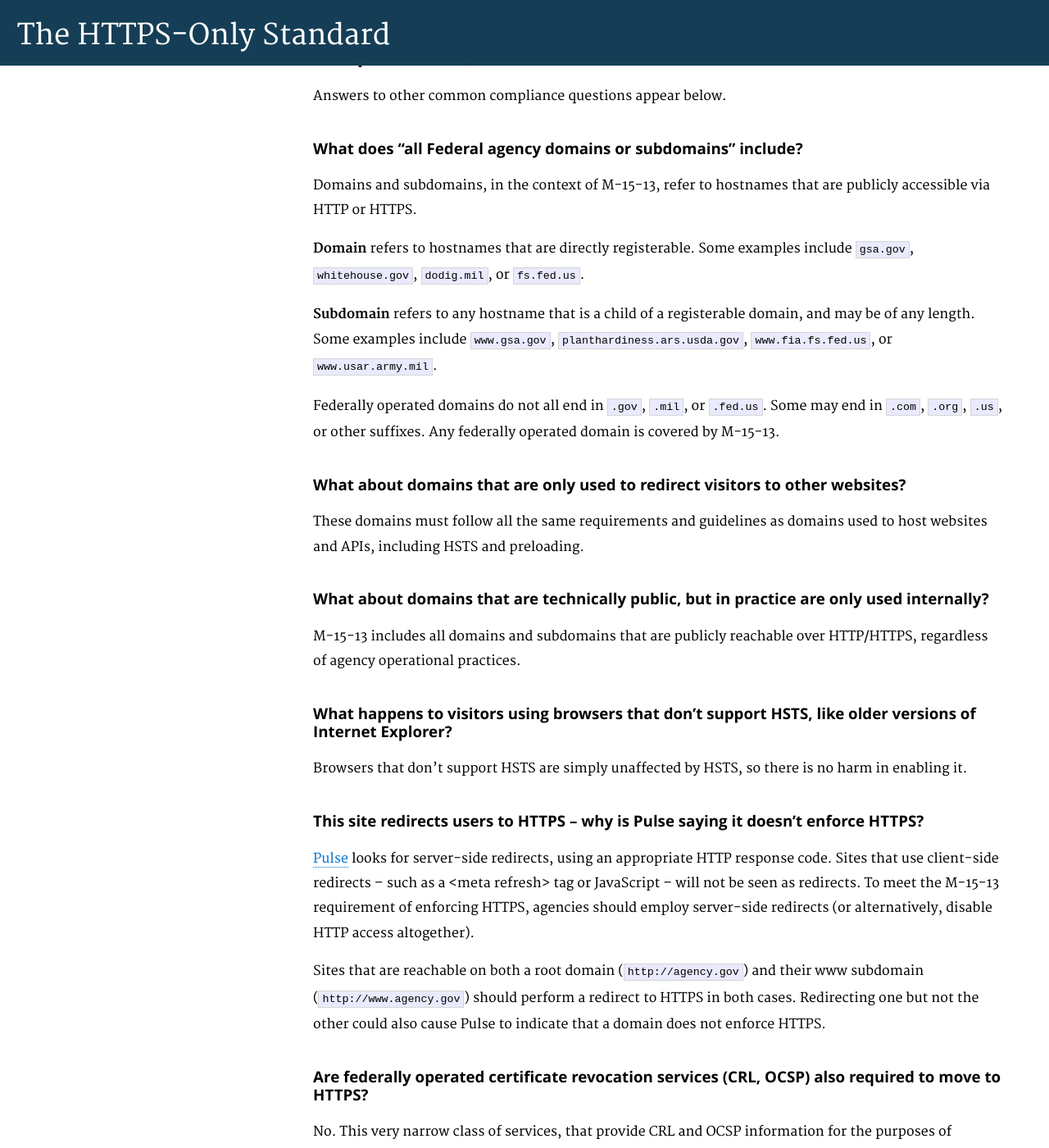
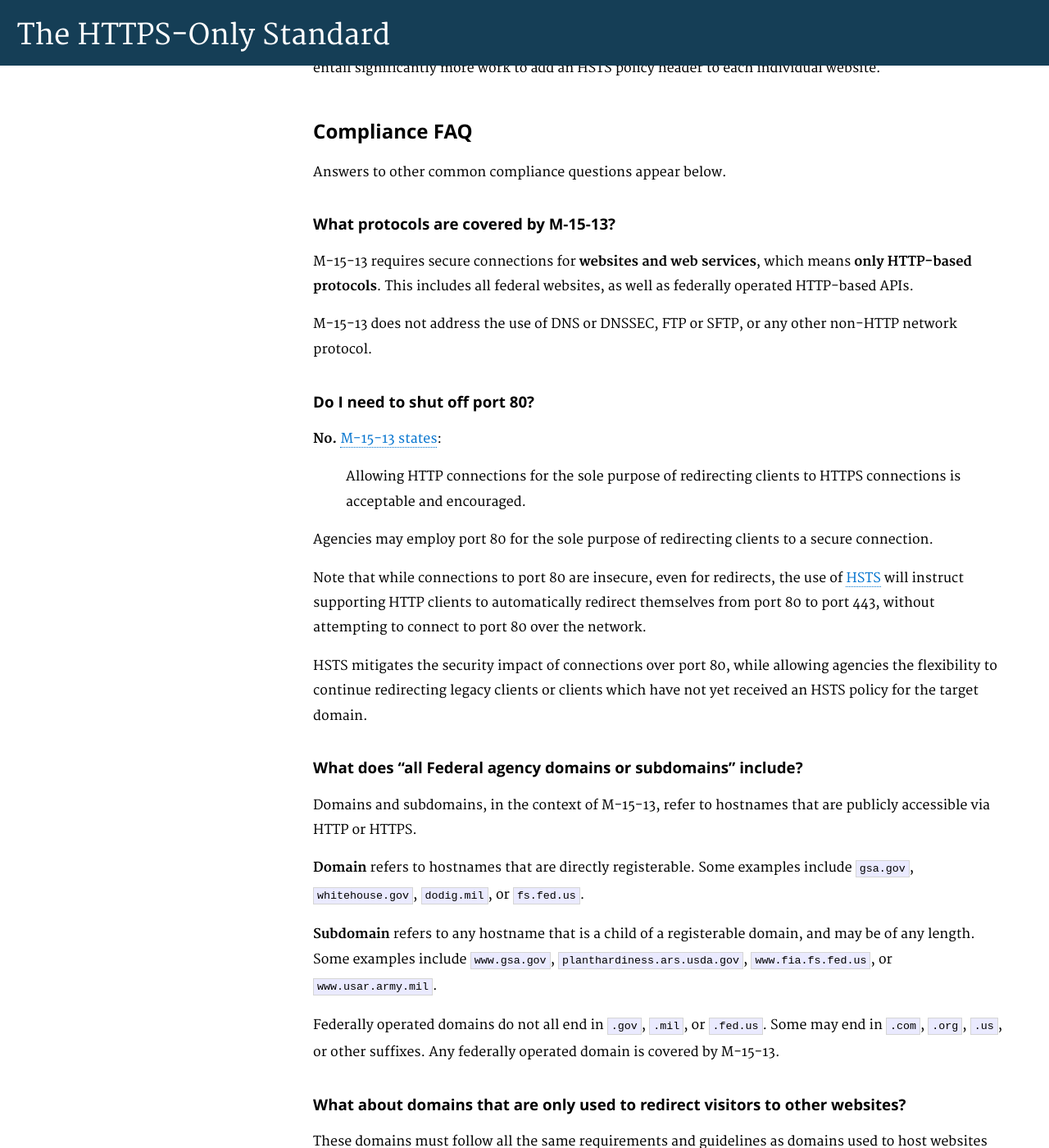
Before and after one commit to GSA/https, a Jekyll site: the page built from pages/guide.md, in a window 1280 px wide and 1400 px high, scrolled down 2529 px. Shown: the whole window at 82% size. Built offline with Jekyll 4.4.1, drawn with Linux system fonts in a browser that asks for light colours; Markdown is read by kramdown in place of the engine named in the settings; some of the changed text lies outside the part shown.

Commit message:
Clarify non-HTTP protocols and the use of port 80 (#207)
* clarify that non-HTTP protocols are not covered

* add FAQ item about cutitng off port 80

* fix links and ToC, tweak wording

```diff
--- a/pages/guide.md
+++ b/pages/guide.md
@@ -14,13 +14,15 @@ This page provides implementation guidance for agencies by the White House Offic
 * [Compliance and best practice checklist](#compliance-and-best-practice-checklist)
 * [Options for HSTS compliance](#options-for-hsts-compliance)
 * [Compliance FAQ](#compliance-faq)
-  * [What does "all Federal agency domains or subdomains" include?](#what-does-"all-federal-agency-domains-or-subdomains"-include?)
-  * [What about domains that are only used to redirect visitors to other websites?](#what-about-domains-that-are-only-used-to-redirect-visitors-to-other-websites?)
-  * [What about domains that are technically public, but in practice are only used internally?](#what-about-domains-that-are-technically-public,-but-in-practice-are-only-used-internally?)
-  * [What happens to visitors using browsers that don&rsquo;t support HSTS, like older versions of Internet Explorer?](#what-happens-to-visitors-using-browsers-that-don't-support-hsts,-like-older-versions-of-internet-explorer?)
-  * [This site redirects users to HTTPS -- why is Pulse saying it doesn't enforce HTTPS?](#this-site-redirects-users-to-https----why-is-pulse-saying-it-doesn't-enforce-https?)
-  * [Are federally operated certificate revocation services (CRL, OCSP) also required to move to HTTPS?](#are-federally-operated-certificate-revocation-services-(crl,-ocsp)-also-required-to-move-to-https?)
-  * [What if I'm using a federally issued certificate -- such as from the Federal PKI or Department of Defense -- for my web service?](#what-if-i'm-using-a-federally-issued-certificate----such-as-from-the-federal-pki-or-department-of-defense----for-my-web-service?)
+  * [What protocols are covered by M-15-13?](#what-protocols-are-covered-by-m-15-13%3f)
+  * [Do I need to shut off port 80?](do-i-need-to-shut-off-port-80%3f)
+  * [What does "all Federal agency domains or subdomains" include?](#what-does-"all-federal-agency-domains-or-subdomains"-include%3f)
+  * [What about domains that are only used to redirect visitors to other websites?](#what-about-domains-that-are-only-used-to-redirect-visitors-to-other-websites%3f)
+  * [What about domains that are technically public, but in practice are only used internally?](#what-about-domains-that-are-technically-public,-but-in-practice-are-only-used-internally%3f)
+  * [What happens to visitors using browsers that don&rsquo;t support HSTS, like older versions of Internet Explorer?](#what-happens-to-visitors-using-browsers-that-don't-support-hsts,-like-older-versions-of-internet-explorer%3f)
+  * [This site redirects users to HTTPS -- why is Pulse saying it doesn't enforce HTTPS?](#this-site-redirects-users-to-https----why-is-pulse-saying-it-doesn't-enforce-https%3f)
+  * [Are federally operated certificate revocation services (CRL, OCSP) also required to move to HTTPS?](#are-federally-operated-certificate-revocation-services-(crl,-ocsp)-also-required-to-move-to-https%3f)
+  * [What if I'm using a federally issued certificate -- such as from the Federal PKI or Department of Defense -- for my web service?](#what-if-i'm-using-a-federally-issued-certificate----such-as-from-the-federal-pki-or-department-of-defense----for-my-web-service%3f)
 
 
 ## Compliance and best practice checklist
@@ -74,6 +76,24 @@ This approach allows agencies the flexibility to focus only on publicly accessib
 
 Answers to other common compliance questions appear below.
 
+### What protocols are covered by M-15-13?
+
+M-15-13 requires secure connections for **websites and web services**, which means **only HTTP-based protocols**. This includes all federal websites, as well as federally operated HTTP-based APIs.
+
+M-15-13 does not address the use of DNS or DNSSEC, FTP or SFTP, or any other non-HTTP network protocol.
+
+### Do I need to shut off port 80?
+
+**No.** [M-15-13 states](https://https.cio.gov/#footnote-3):
+
+> Allowing HTTP connections for the sole purpose of redirecting clients to HTTPS connections is acceptable and encouraged.
+
+Agencies may employ port 80 for the sole purpose of redirecting clients to a secure connection.
+
+Note that while connections to port 80 are insecure, even for redirects, the use of [HSTS](/hsts/]) will instruct supporting HTTP clients to automatically redirect themselves from port 80 to port 443, without attempting to connect to port 80 over the network.
+
+HSTS mitigates the security impact of connections over port 80, while allowing agencies the flexibility to continue redirecting legacy clients or clients which have not yet received an HSTS policy for the target domain.
+
 ### What does "all Federal agency domains or subdomains" include?
 
 Domains and subdomains, in the context of M-15-13, refer to hostnames that are publicly accessible via HTTP or HTTPS.
@@ -123,7 +143,7 @@ Agencies are encouraged to operate OCSP and CRL services via hostnames specifica
 
 ### What if I'm using a federally issued certificate -- such as from the Federal PKI or Department of Defense -- for my web service?
 
-There are [no restrictions on acceptable certificate authorities](/certificates/#are-there-federal-restrictions-on-acceptable-certificate-authorities-to-use?) agencies might use to meet the requirements of M-15-13.
+There are [no restrictions on acceptable certificate authorities](/certificates/#are-there-federal-restrictions-on-acceptable-certificate-authorities-to-use%3f) agencies might use to meet the requirements of M-15-13.
 
 However, M-15-13 requires agencies to do more than just redirect HTTP traffic to HTTPS. It also requires agencies to enable **[HTTP Strict Transport Security](/hsts/)** (HSTS), as [described above](#options-for-hsts-compliance). HSTS ensures that HTTPS is always used, and protects users from several common vulnerabilities.
 
```
